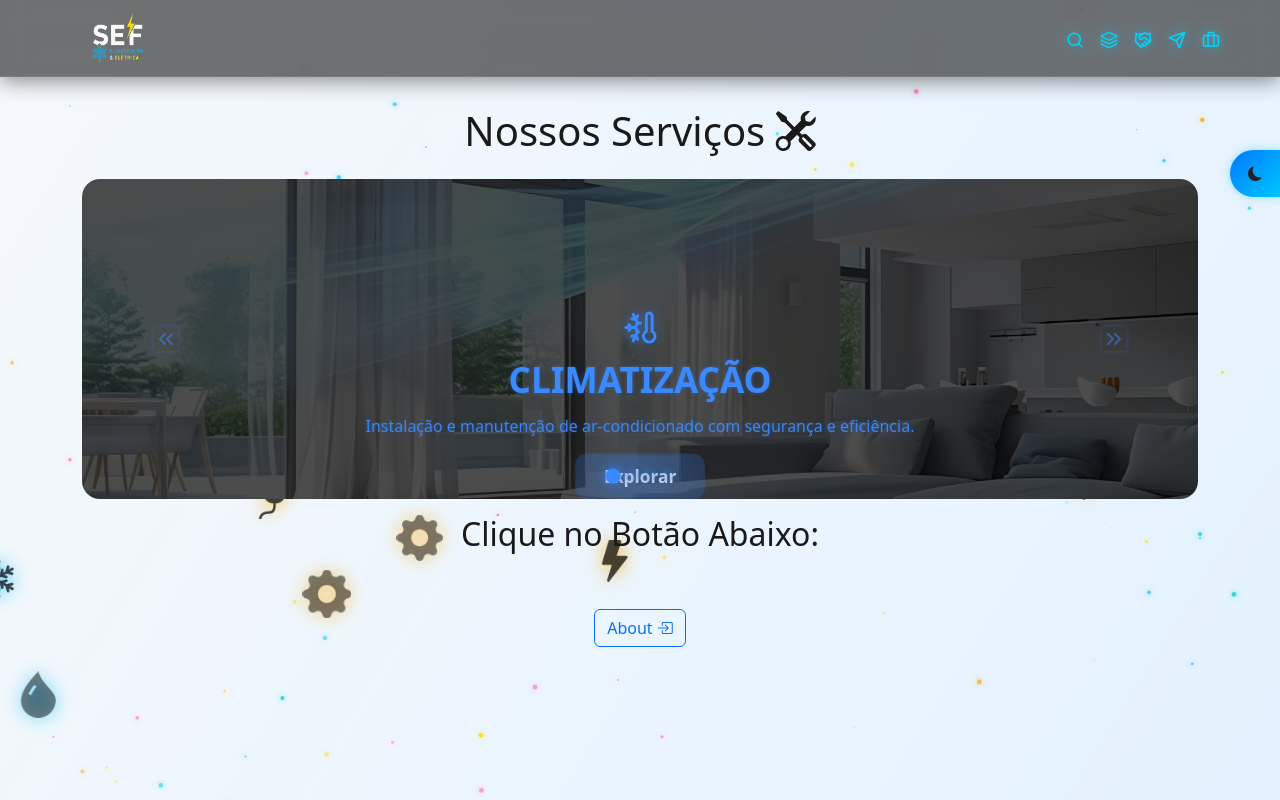
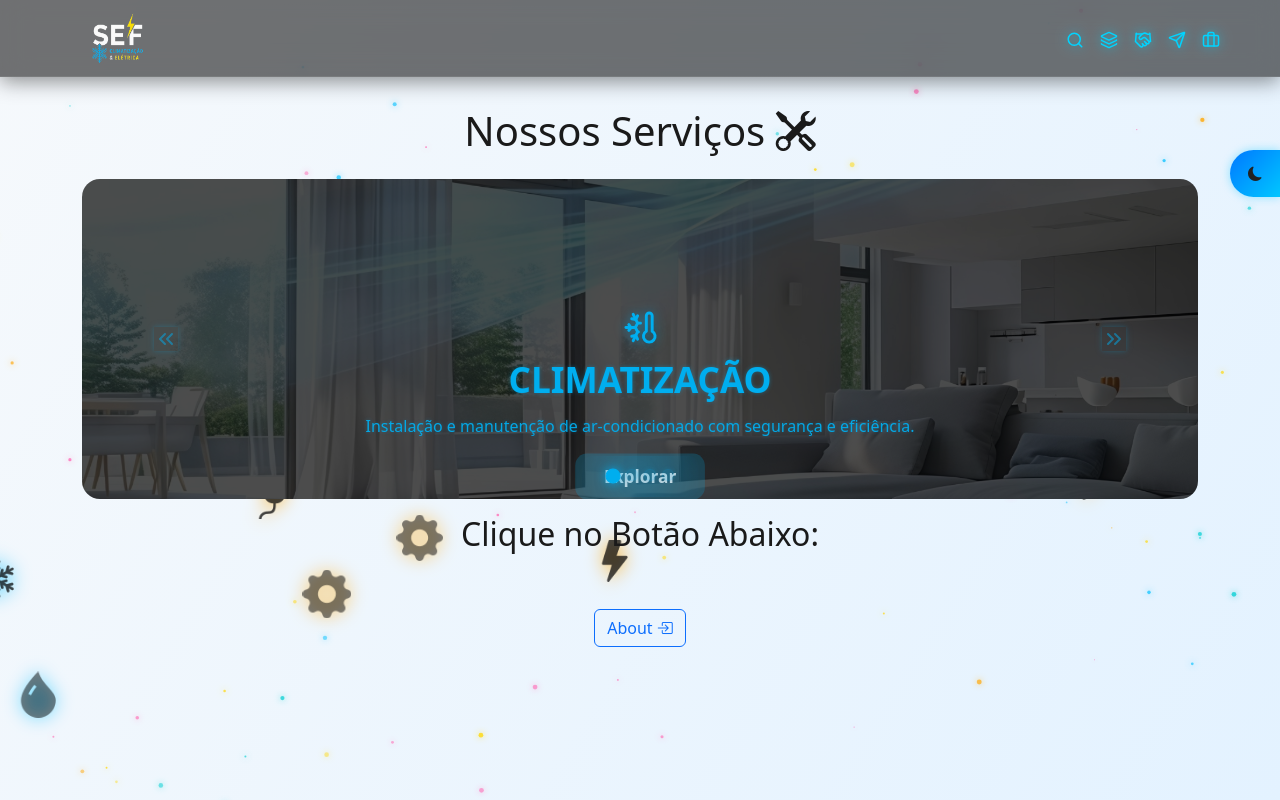
Before and after one commit to sfclimelet/siteemnextjs, a Next.js app: page / in a window 1280 px wide. Built offline with nearby package versions, Linux system fonts and the light colour scheme.

Commit message:
Colors do Tema Climatização modificado para #00AEEF.

```diff
--- a/styles/carrossel/home/CarrosselHome.css
+++ b/styles/carrossel/home/CarrosselHome.css
@@ -105,17 +105,17 @@
 /* ========= ICONES PREV/NEXT ========= */
 #carouselHome[data-tema=climatizacao] .icon-prev,
 #carouselHome[data-tema=climatizacao] .icon-next {
-  stroke: #3a89ff;
+  stroke: #00aeef;
   position: relative;
   transition: box-shadow 0.25s ease;
-  box-shadow: 0 0 4px rgba(58, 137, 255, 0.35), 0 0 8px rgba(58, 137, 255, 0.25);
+  box-shadow: 0 0 4px rgba(0, 174, 239, 0.35), 0 0 8px rgba(0, 174, 239, 0.25);
 }
 #carouselHome[data-tema=climatizacao] .icon-prev::after,
 #carouselHome[data-tema=climatizacao] .icon-next::after {
   content: "";
   position: absolute;
   inset: 0;
-  background: radial-gradient(circle, rgba(58, 137, 255, 0.55) 0%, rgba(58, 137, 255, 0) 70%);
+  background: radial-gradient(circle, rgba(0, 174, 239, 0.55) 0%, rgba(0, 174, 239, 0) 70%);
   opacity: 0.55;
   pointer-events: none;
   transform: scale(0.95);
@@ -123,7 +123,7 @@
 }
 #carouselHome[data-tema=climatizacao] .icon-prev:hover,
 #carouselHome[data-tema=climatizacao] .icon-next:hover {
-  box-shadow: 0 0 6px rgba(58, 137, 255, 0.55), 0 0 12px rgba(58, 137, 255, 0.45);
+  box-shadow: 0 0 6px rgba(0, 174, 239, 0.55), 0 0 12px rgba(0, 174, 239, 0.45);
 }
 #carouselHome[data-tema=climatizacao] .icon-prev:hover::after,
 #carouselHome[data-tema=climatizacao] .icon-next:hover::after {
@@ -217,21 +217,21 @@
 
 /* ========= ICONES DO SLIDE ========= */
 #carouselHome[data-tema=climatizacao] .icone-slide {
-  color: #3a89ff;
+  color: #00AEEF;
   animation: iconFloat-climatizacao 3s ease-in-out infinite;
 }
 @keyframes iconFloat-climatizacao {
   0% {
     transform: translateY(0);
-    filter: drop-shadow(0 0 4px rgba(58, 137, 255, 0.5));
+    filter: drop-shadow(0 0 4px rgba(0, 174, 239, 0.5));
   }
   50% {
     transform: translateY(-4px);
-    filter: drop-shadow(0 0 10px rgba(58, 137, 255, 0.7));
+    filter: drop-shadow(0 0 10px rgba(0, 174, 239, 0.7));
   }
   100% {
     transform: translateY(0);
-    filter: drop-shadow(0 0 4px rgba(58, 137, 255, 0.5));
+    filter: drop-shadow(0 0 4px rgba(0, 174, 239, 0.5));
   }
 }
 
@@ -294,19 +294,19 @@
 
 /* ========= TITULOS ========= */
 #carouselHome[data-tema=climatizacao] .Title {
-  color: #3a89ff !important;
+  color: #00AEEF !important;
   position: relative;
   animation: txtGlowSoft-climatizacao 2.6s ease-in-out infinite;
 }
 @keyframes txtGlowSoft-climatizacao {
   0% {
-    text-shadow: 0 0 4px rgba(58, 137, 255, 0.35);
+    text-shadow: 0 0 4px rgba(0, 174, 239, 0.35);
   }
   50% {
-    text-shadow: 0 0 12px rgba(58, 137, 255, 0.65);
+    text-shadow: 0 0 12px rgba(0, 174, 239, 0.65);
   }
   100% {
-    text-shadow: 0 0 4px rgba(58, 137, 255, 0.35);
+    text-shadow: 0 0 4px rgba(0, 174, 239, 0.35);
   }
 }
 
@@ -363,19 +363,19 @@
 
 /* ========= DESCRIÇÃO ========= */
 #carouselHome[data-tema=climatizacao] .Descricao {
-  color: #3a89ff !important;
+  color: #00AEEF !important;
   position: relative;
   animation: txtGlowSoft-climatizacao 2.6s ease-in-out infinite;
 }
 @keyframes txtGlowSoft-climatizacao {
   0% {
-    text-shadow: 0 0 4px rgba(58, 137, 255, 0.35);
+    text-shadow: 0 0 4px rgba(0, 174, 239, 0.35);
   }
   50% {
-    text-shadow: 0 0 12px rgba(58, 137, 255, 0.65);
+    text-shadow: 0 0 12px rgba(0, 174, 239, 0.65);
   }
   100% {
-    text-shadow: 0 0 4px rgba(58, 137, 255, 0.35);
+    text-shadow: 0 0 4px rgba(0, 174, 239, 0.35);
   }
 }
 
@@ -432,8 +432,8 @@
 
 /* ========= BOTÕES ========= */
 #carouselHome[data-tema=climatizacao] .botao-saiba-mais {
-  background-color: rgba(58, 137, 255, 0.25);
-  border: 1px solid rgba(58, 137, 255, 0.55);
+  background-color: rgba(0, 174, 239, 0.25);
+  border: 1px solid rgba(0, 174, 239, 0.55);
   color: white;
   position: relative;
   overflow: hidden;
@@ -444,7 +444,7 @@
   content: "";
   position: absolute;
   inset: 0;
-  background: radial-gradient(circle, rgba(58, 137, 255, 0.65), rgba(58, 137, 255, 0));
+  background: radial-gradient(circle, rgba(0, 174, 239, 0.65), rgba(0, 174, 239, 0));
   opacity: 0.4;
   transform: scale(0.9);
   border-radius: inherit;
@@ -585,29 +585,29 @@
 
 /* ========= INDICADORES ========= */
 #carouselHome[data-tema=climatizacao] .carousel-indicators button {
-  background-color: rgba(58, 137, 255, 0.28) !important;
-  border: 1px solid rgba(58, 137, 255, 0.45) !important;
+  background-color: rgba(0, 174, 239, 0.28) !important;
+  border: 1px solid rgba(0, 174, 239, 0.45) !important;
   transition: all 0.3s ease;
   transition: all 0.3s ease;
 }
 #carouselHome[data-tema=climatizacao] .carousel-indicators button:not(.active) {
-  box-shadow: 0 0 4px rgba(58, 137, 255, 0.4);
+  box-shadow: 0 0 4px rgba(0, 174, 239, 0.4);
 }
 #carouselHome[data-tema=climatizacao] .carousel-indicators button.active {
-  box-shadow: 0 0 10px rgba(58, 137, 255, 0.9);
+  box-shadow: 0 0 10px rgba(0, 174, 239, 0.9);
   transform: scale(1.08);
 }
 #carouselHome[data-tema=climatizacao] .carousel-indicators button.active {
-  background: #3a89ff !important;
-  border-color: #3a89ff !important;
+  background: #00AEEF !important;
+  border-color: #00AEEF !important;
   transition: all 0.3s ease;
   transform: scale(1.25);
 }
 #carouselHome[data-tema=climatizacao] .carousel-indicators button.active:not(.active) {
-  box-shadow: 0 0 4px rgba(58, 137, 255, 0.4);
+  box-shadow: 0 0 4px rgba(0, 174, 239, 0.4);
 }
 #carouselHome[data-tema=climatizacao] .carousel-indicators button.active.active {
-  box-shadow: 0 0 10px rgba(58, 137, 255, 0.9);
+  box-shadow: 0 0 10px rgba(0, 174, 239, 0.9);
   transform: scale(1.08);
 }
 
--- a/styles/carrossel/home/_colors.scss
+++ b/styles/carrossel/home/_colors.scss
@@ -1,4 +1,4 @@
-$COR-CLIM: #3a89ff;
+$COR-CLIM: #00AEEF;
 $COR-ELETRIC: #ffe603;
 $COR-ELETRONICA: #08a115;
 $COR-REFRI: #04e2ff;
--- a/styles/carrossel/home/themes-CarrosselHome.css
+++ b/styles/carrossel/home/themes-CarrosselHome.css
@@ -3,17 +3,17 @@
 /* ========= ICONES PREV/NEXT ========= */
 #carouselHome[data-tema=climatizacao] .icon-prev,
 #carouselHome[data-tema=climatizacao] .icon-next {
-  stroke: #3a89ff;
+  stroke: #00aeef;
   position: relative;
   transition: box-shadow 0.25s ease;
-  box-shadow: 0 0 4px rgba(58, 137, 255, 0.35), 0 0 8px rgba(58, 137, 255, 0.25);
+  box-shadow: 0 0 4px rgba(0, 174, 239, 0.35), 0 0 8px rgba(0, 174, 239, 0.25);
 }
 #carouselHome[data-tema=climatizacao] .icon-prev::after,
 #carouselHome[data-tema=climatizacao] .icon-next::after {
   content: "";
   position: absolute;
   inset: 0;
-  background: radial-gradient(circle, rgba(58, 137, 255, 0.55) 0%, rgba(58, 137, 255, 0) 70%);
+  background: radial-gradient(circle, rgba(0, 174, 239, 0.55) 0%, rgba(0, 174, 239, 0) 70%);
   opacity: 0.55;
   pointer-events: none;
   transform: scale(0.95);
@@ -21,7 +21,7 @@
 }
 #carouselHome[data-tema=climatizacao] .icon-prev:hover,
 #carouselHome[data-tema=climatizacao] .icon-next:hover {
-  box-shadow: 0 0 6px rgba(58, 137, 255, 0.55), 0 0 12px rgba(58, 137, 255, 0.45);
+  box-shadow: 0 0 6px rgba(0, 174, 239, 0.55), 0 0 12px rgba(0, 174, 239, 0.45);
 }
 #carouselHome[data-tema=climatizacao] .icon-prev:hover::after,
 #carouselHome[data-tema=climatizacao] .icon-next:hover::after {
@@ -115,21 +115,21 @@
 
 /* ========= ICONES DO SLIDE ========= */
 #carouselHome[data-tema=climatizacao] .icone-slide {
-  color: #3a89ff;
+  color: #00AEEF;
   animation: iconFloat-climatizacao 3s ease-in-out infinite;
 }
 @keyframes iconFloat-climatizacao {
   0% {
     transform: translateY(0);
-    filter: drop-shadow(0 0 4px rgba(58, 137, 255, 0.5));
+    filter: drop-shadow(0 0 4px rgba(0, 174, 239, 0.5));
   }
   50% {
     transform: translateY(-4px);
-    filter: drop-shadow(0 0 10px rgba(58, 137, 255, 0.7));
+    filter: drop-shadow(0 0 10px rgba(0, 174, 239, 0.7));
   }
   100% {
     transform: translateY(0);
-    filter: drop-shadow(0 0 4px rgba(58, 137, 255, 0.5));
+    filter: drop-shadow(0 0 4px rgba(0, 174, 239, 0.5));
   }
 }
 
@@ -192,19 +192,19 @@
 
 /* ========= TITULOS ========= */
 #carouselHome[data-tema=climatizacao] .Title {
-  color: #3a89ff !important;
+  color: #00AEEF !important;
   position: relative;
   animation: txtGlowSoft-climatizacao 2.6s ease-in-out infinite;
 }
 @keyframes txtGlowSoft-climatizacao {
   0% {
-    text-shadow: 0 0 4px rgba(58, 137, 255, 0.35);
+    text-shadow: 0 0 4px rgba(0, 174, 239, 0.35);
   }
   50% {
-    text-shadow: 0 0 12px rgba(58, 137, 255, 0.65);
+    text-shadow: 0 0 12px rgba(0, 174, 239, 0.65);
   }
   100% {
-    text-shadow: 0 0 4px rgba(58, 137, 255, 0.35);
+    text-shadow: 0 0 4px rgba(0, 174, 239, 0.35);
   }
 }
 
@@ -261,19 +261,19 @@
 
 /* ========= DESCRIÇÃO ========= */
 #carouselHome[data-tema=climatizacao] .Descricao {
-  color: #3a89ff !important;
+  color: #00AEEF !important;
   position: relative;
   animation: txtGlowSoft-climatizacao 2.6s ease-in-out infinite;
 }
 @keyframes txtGlowSoft-climatizacao {
   0% {
-    text-shadow: 0 0 4px rgba(58, 137, 255, 0.35);
+    text-shadow: 0 0 4px rgba(0, 174, 239, 0.35);
   }
   50% {
-    text-shadow: 0 0 12px rgba(58, 137, 255, 0.65);
+    text-shadow: 0 0 12px rgba(0, 174, 239, 0.65);
   }
   100% {
-    text-shadow: 0 0 4px rgba(58, 137, 255, 0.35);
+    text-shadow: 0 0 4px rgba(0, 174, 239, 0.35);
   }
 }
 
@@ -330,8 +330,8 @@
 
 /* ========= BOTÕES ========= */
 #carouselHome[data-tema=climatizacao] .botao-saiba-mais {
-  background-color: rgba(58, 137, 255, 0.25);
-  border: 1px solid rgba(58, 137, 255, 0.55);
+  background-color: rgba(0, 174, 239, 0.25);
+  border: 1px solid rgba(0, 174, 239, 0.55);
   color: white;
   position: relative;
   overflow: hidden;
@@ -342,7 +342,7 @@
   content: "";
   position: absolute;
   inset: 0;
-  background: radial-gradient(circle, rgba(58, 137, 255, 0.65), rgba(58, 137, 255, 0));
+  background: radial-gradient(circle, rgba(0, 174, 239, 0.65), rgba(0, 174, 239, 0));
   opacity: 0.4;
   transform: scale(0.9);
   border-radius: inherit;
@@ -483,29 +483,29 @@
 
 /* ========= INDICADORES ========= */
 #carouselHome[data-tema=climatizacao] .carousel-indicators button {
-  background-color: rgba(58, 137, 255, 0.28) !important;
-  border: 1px solid rgba(58, 137, 255, 0.45) !important;
+  background-color: rgba(0, 174, 239, 0.28) !important;
+  border: 1px solid rgba(0, 174, 239, 0.45) !important;
   transition: all 0.3s ease;
   transition: all 0.3s ease;
 }
 #carouselHome[data-tema=climatizacao] .carousel-indicators button:not(.active) {
-  box-shadow: 0 0 4px rgba(58, 137, 255, 0.4);
+  box-shadow: 0 0 4px rgba(0, 174, 239, 0.4);
 }
 #carouselHome[data-tema=climatizacao] .carousel-indicators button.active {
-  box-shadow: 0 0 10px rgba(58, 137, 255, 0.9);
+  box-shadow: 0 0 10px rgba(0, 174, 239, 0.9);
   transform: scale(1.08);
 }
 #carouselHome[data-tema=climatizacao] .carousel-indicators button.active {
-  background: #3a89ff !important;
-  border-color: #3a89ff !important;
+  background: #00AEEF !important;
+  border-color: #00AEEF !important;
   transition: all 0.3s ease;
   transform: scale(1.25);
 }
 #carouselHome[data-tema=climatizacao] .carousel-indicators button.active:not(.active) {
-  box-shadow: 0 0 4px rgba(58, 137, 255, 0.4);
+  box-shadow: 0 0 4px rgba(0, 174, 239, 0.4);
 }
 #carouselHome[data-tema=climatizacao] .carousel-indicators button.active.active {
-  box-shadow: 0 0 10px rgba(58, 137, 255, 0.9);
+  box-shadow: 0 0 10px rgba(0, 174, 239, 0.9);
   transform: scale(1.08);
 }
 
```
Also changed, not shown: 2 other files (tests, documents, lock files or other folders).
